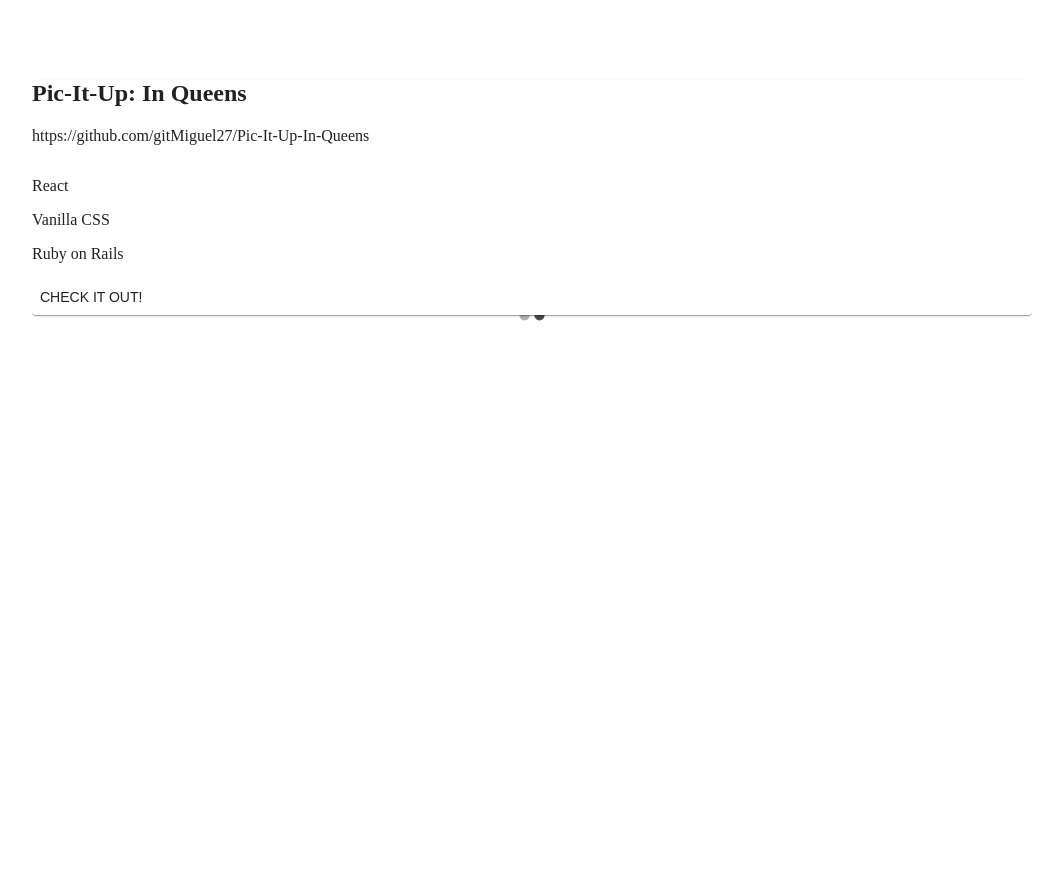
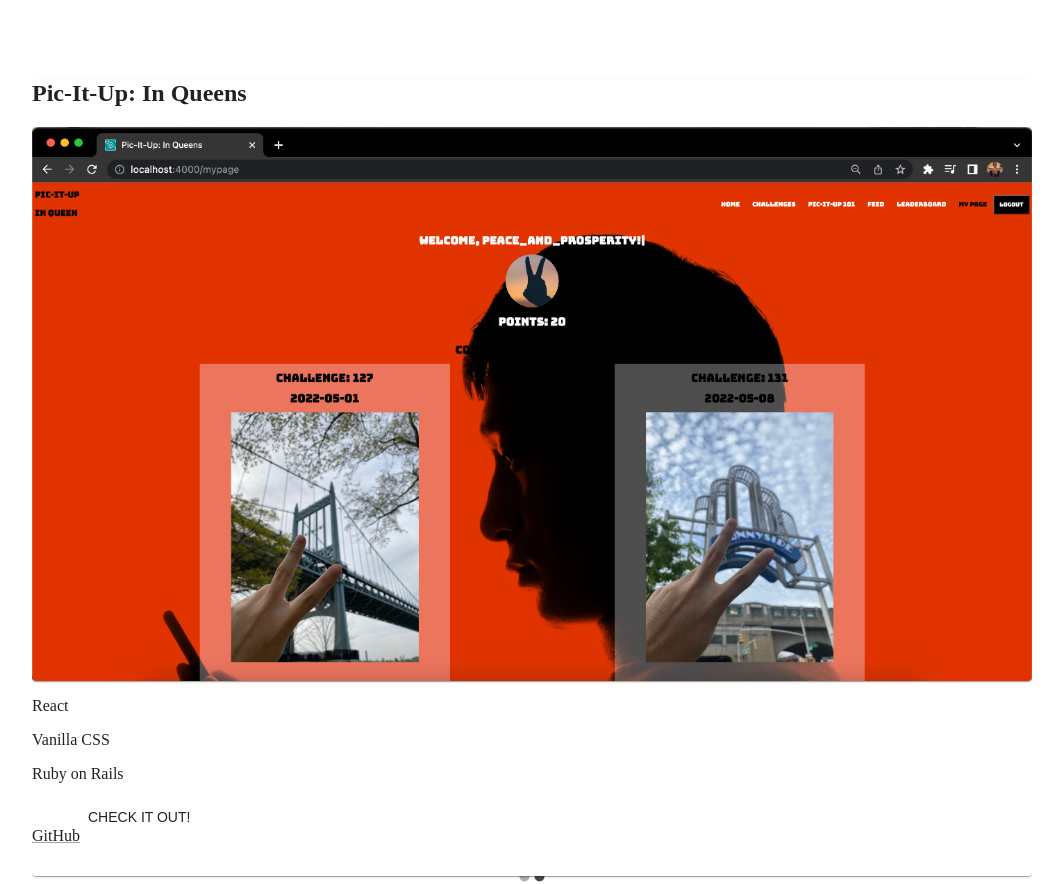
Before and after one commit to gitMiguel27/portfolio, a React (Create React App) app: page / in a window 1280 px wide. Shown: the part 1480-2364 px from the top of the page, without its empty margins (108-1171 px from the left). Before the commit the page ends 2040 px from the top, so only its background shows below. Built offline with nearby package versions, Linux system fonts and the light colour scheme; the HTML template or start-up script is replaced by a standard one.

Commit message:
set up slider for projects, next step is to work on styling slider

```diff
--- a/src/Components/Item.js
+++ b/src/Components/Item.js
@@ -1,24 +1,26 @@
 import React from "react";
-import { Paper, Button, Card, CardMedia } from '@mui/material'
+import { Paper, Button, Card, CardMedia, Link } from '@mui/material'
 
 function Item({ item }) {
     return (
         <Paper>
             <h2>{item.title}</h2>
-            <p>{item.link}</p>
-            <Card >
+            <Card>
                 <CardMedia
-                    component="image"
+                    component="img"
                     alt={item.title}
-                    height="300"
-                    src={item.image}
+                    image={item.image}
+                    sx={{ height: "fit-content" }}
                 />
             </Card>
             {
                 item.stacks.map( (stack) => <p key={stack} >{stack}</p> )
             }
 
-            <Button className="project-button">
+            <Link href={item.link}>
+                GitHub
+            </Link>
+            <Button sx={{ mb: 5 }}>
                 Check it out!
             </Button>
         </Paper>
--- a/src/Components/Projects.js
+++ b/src/Components/Projects.js
@@ -1,11 +1,11 @@
 import React from "react";
 import Carousel from 'react-material-ui-carousel';
 import Item from "./Item";
-import projects from "../Helper/projects.json";
+import {projects} from "../Helper/projects";
 
 function Projects() {
     return (
-        <Carousel sx={{ width: 1000, height: 500, margin: 'auto' }}>
+        <Carousel sx={{ width: 1000, height: "fit-content", margin: 'auto' }}>
             {
                 projects.map( (item) => <Item key={item.id} item={item} /> )
             }
--- a/src/Helper/projects.json
+++ b/src/Helper/projects.js
@@ -1,8 +1,8 @@
-[
+export const projects = [
     {
         "id": 1,
         "title": "The Skincare Place",
-        "image": "",
+        "image": require("./images/TheSkincarePlace.jpg"),
         "demo": "https://www.loom.com/share/3ad0953f2dba42aeba14654c01febbad",
         "link": "https://github.com/gitMiguel27/TheSkincarePlace",
         "stacks": [
@@ -12,7 +12,7 @@
     {
         "id": 2,
         "title": "Pic-It-Up: In Queens",
-        "image": "",
+        "image": require("./images/Pic-It-Up.png"),
         "demo": "https://www.loom.com/share/cda9118c4bfd4b4289922f7f2c81297b",
         "link": "https://github.com/gitMiguel27/Pic-It-Up-In-Queens",
         "stacks": [
```
Also changed, not shown: src/Helper/images/Pic-It-Up.png (added), src/Helper/images/TheSkincarePlace.jpg (added).
